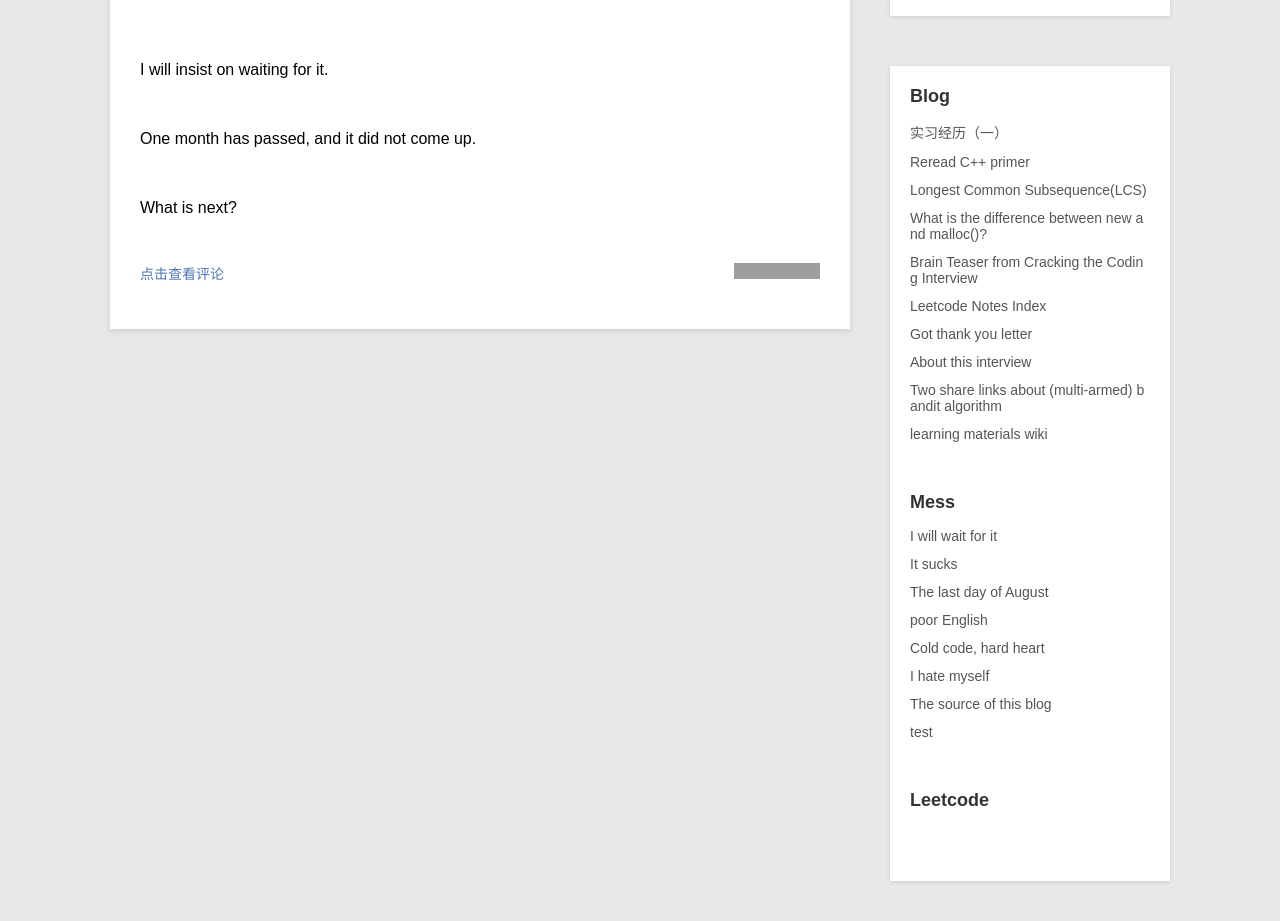
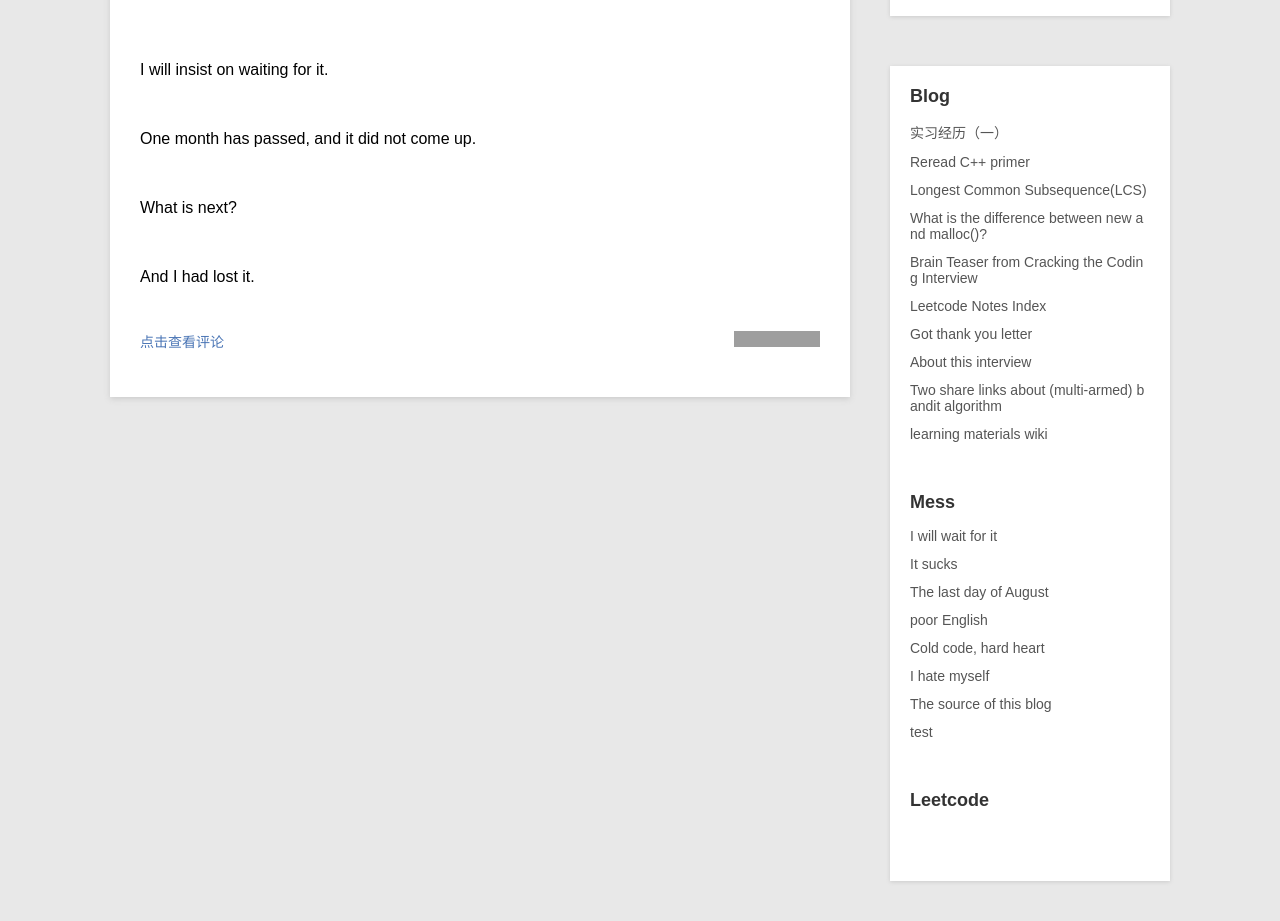
Before and after one commit to kunth/kunth.github.io, a Jekyll site: the page built from _posts/mess/2014-09-27-I-will-wait-for-it.md, in a window 1280 px wide, cut to the strip 189-1120 px from the top of the page. Shown: the top 921 px of the strip. Built offline with Jekyll 4.4.1, drawn with Linux system fonts in a browser that asks for light colours; Markdown is read by kramdown in place of the engine named in the settings; grey boxes are pictures that could not be loaded.

Commit message:
update post

```diff
--- a/_posts/mess/2014-09-27-I-will-wait-for-it.md
+++ b/_posts/mess/2014-09-27-I-will-wait-for-it.md
@@ -10,3 +10,5 @@ I will insist on waiting for it.
 One month has passed, and it did not come up.
 
 What is next?
+
+And I had lost it.
```
